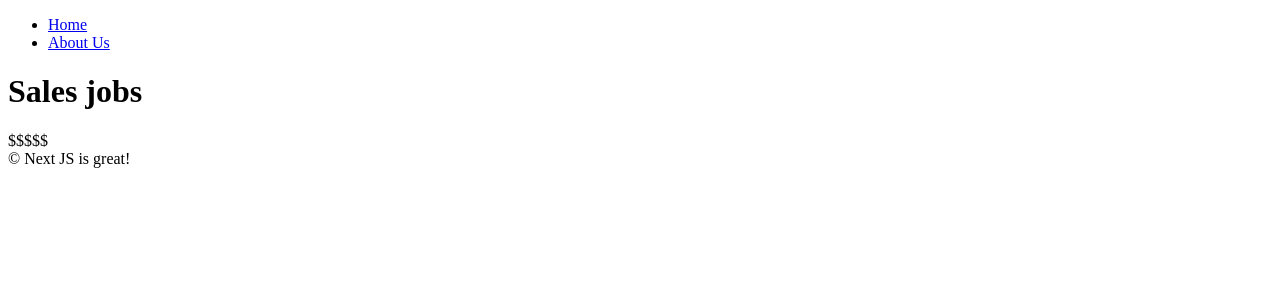
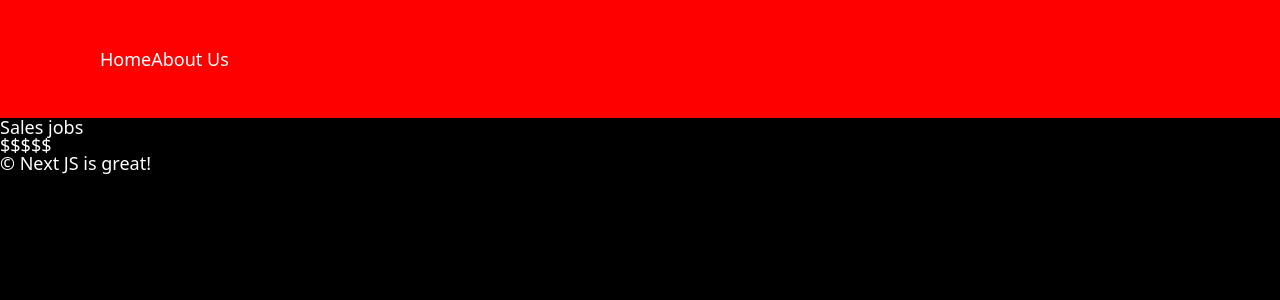
Before and after one commit to Joowon913/Next-JS, a Next.js app: page /about-us/company/jobs/sales in a window 1280 px wide. Shown: the top 300 px of the page. Built offline with nearby package versions, Linux system fonts and the light colour scheme.

Commit message:
간단한 style module 적용

```diff
--- a/app/layout.tsx
+++ b/app/layout.tsx
@@ -1,3 +1,4 @@
+import "../styles/global.css"
 import { Metadata } from "next"
 import Navigation from "../components/navigation"
 
--- a/components/movie-video.tsx
+++ b/components/movie-video.tsx
@@ -3,9 +3,9 @@
 async function getVideos(id: string) {
   console.log(`Fetching movie: ${Date.now()}`);
   await new Promise((resolve) => setTimeout(resolve, 3000));
-  throw new Error('something broke...')
-  //const response = await fetch(`${API_URL}/${id}/videos`);
-  //return response.json();
+  //throw new Error('somthing broke...');
+  const response = await fetch(`${API_URL}/${id}/videos`);
+  return response.json();
 }
 
 export default async function MovieVideos({id}: {id: string}) {
--- a/components/navigation.tsx
+++ b/components/navigation.tsx
@@ -2,13 +2,14 @@
 
 import Link from "next/link";
 import { usePathname } from "next/navigation";
+import style from "../styles/navigation.module.css"
 
 export default function Navigation() {
   const path = usePathname();
   console.log(path);
   return (
-    <nav>
-      <ul>
+    <nav className={style.nav}>
+      <ul className={style.list}>
         <li>
           <Link href="/">Home</Link> {path === "/" ? "🔥" : ""}
         </li>
--- /dev/null
+++ b/styles/global.css
@@ -0,0 +1,151 @@
+html,
+body,
+div,
+span,
+applet,
+object,
+iframe,
+h1,
+h2,
+h3,
+h4,
+h5,
+h6,
+p,
+blockquote,
+pre,
+a,
+abbr,
+acronym,
+address,
+big,
+cite,
+code,
+del,
+dfn,
+em,
+img,
+ins,
+kbd,
+q,
+s,
+samp,
+small,
+strike,
+strong,
+sub,
+sup,
+tt,
+var,
+b,
+u,
+i,
+center,
+dl,
+dt,
+dd,
+ol,
+ul,
+li,
+fieldset,
+form,
+label,
+legend,
+table,
+caption,
+tbody,
+tfoot,
+thead,
+tr,
+th,
+td,
+article,
+aside,
+canvas,
+details,
+embed,
+figure,
+figcaption,
+footer,
+header,
+hgroup,
+menu,
+nav,
+output,
+ruby,
+section,
+summary,
+time,
+mark,
+audio,
+video {
+  margin: 0;
+  padding: 0;
+  border: 0;
+  font-size: 100%;
+  font: inherit;
+  vertical-align: baseline;
+}
+/* HTML5 display-role reset for older browsers */
+article,
+aside,
+details,
+figcaption,
+figure,
+footer,
+header,
+hgroup,
+menu,
+nav,
+section {
+  display: block;
+}
+body {
+  line-height: 1;
+}
+ol,
+ul {
+  list-style: none;
+}
+blockquote,
+q {
+  quotes: none;
+}
+blockquote:before,
+blockquote:after,
+q:before,
+q:after {
+  content: "";
+  content: none;
+}
+table {
+  border-collapse: collapse;
+  border-spacing: 0;
+}
+
+body {
+  font-family:
+    system-ui,
+    -apple-system,
+    BlinkMacSystemFont,
+    'Segoe UI',
+    Roboto,
+    Oxygen,
+    Ubuntu,
+    Cantarell,
+    'Open Sans',
+    'Helvetica Neue',
+    sans-serif;
+  background-color: black;
+  color: white;
+  font-size: 18px;
+}
+
+a {
+  color: inherit;
+  text-decoration: none;
+}
+
+a:hover {
+  text-decoration: underline;
+}
--- /dev/null
+++ b/styles/navigation.module.css
@@ -0,0 +1,8 @@
+.nav {
+  background-color: red;
+  padding: 50px 100px;
+}
+
+.list {
+  display: flex;
+}
```
